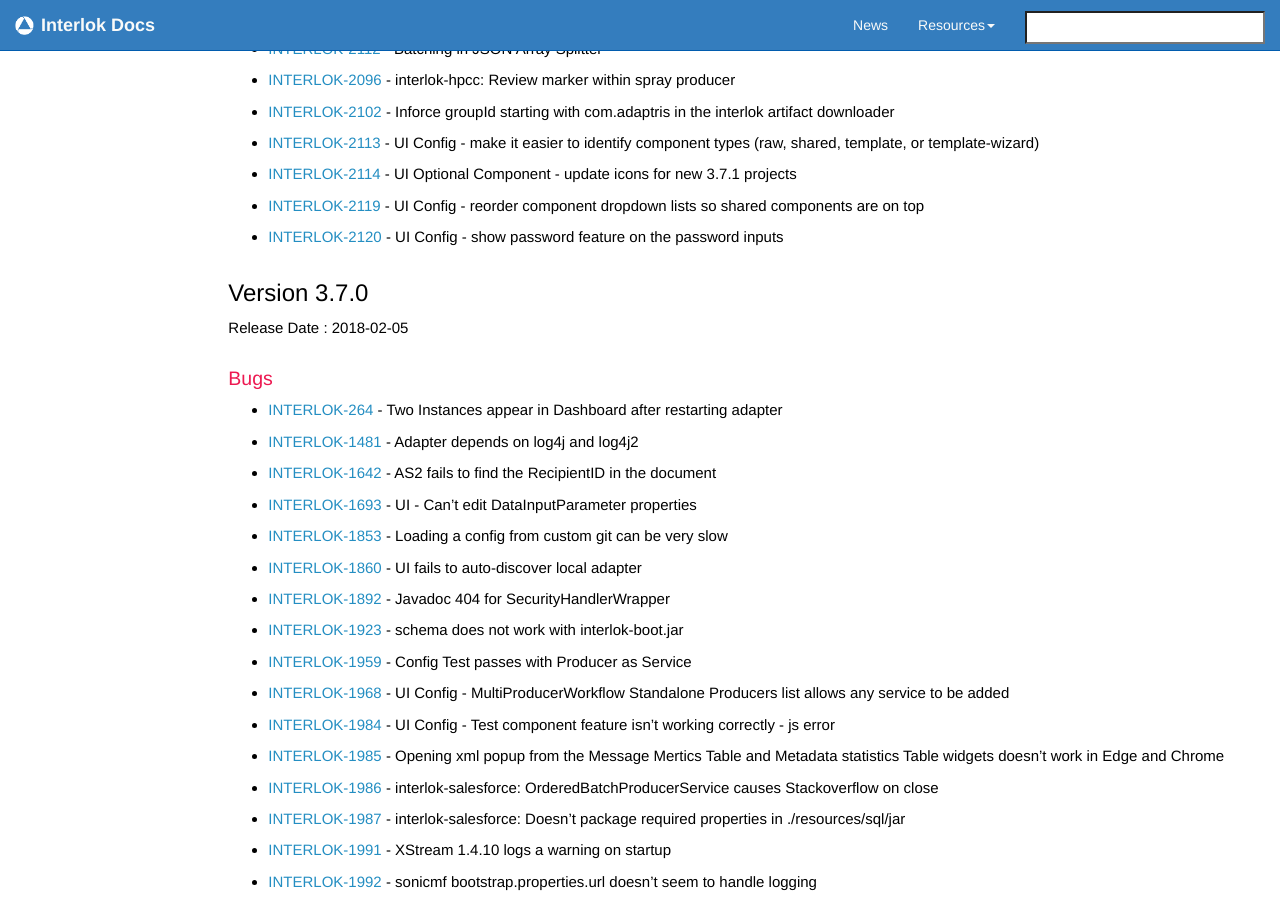
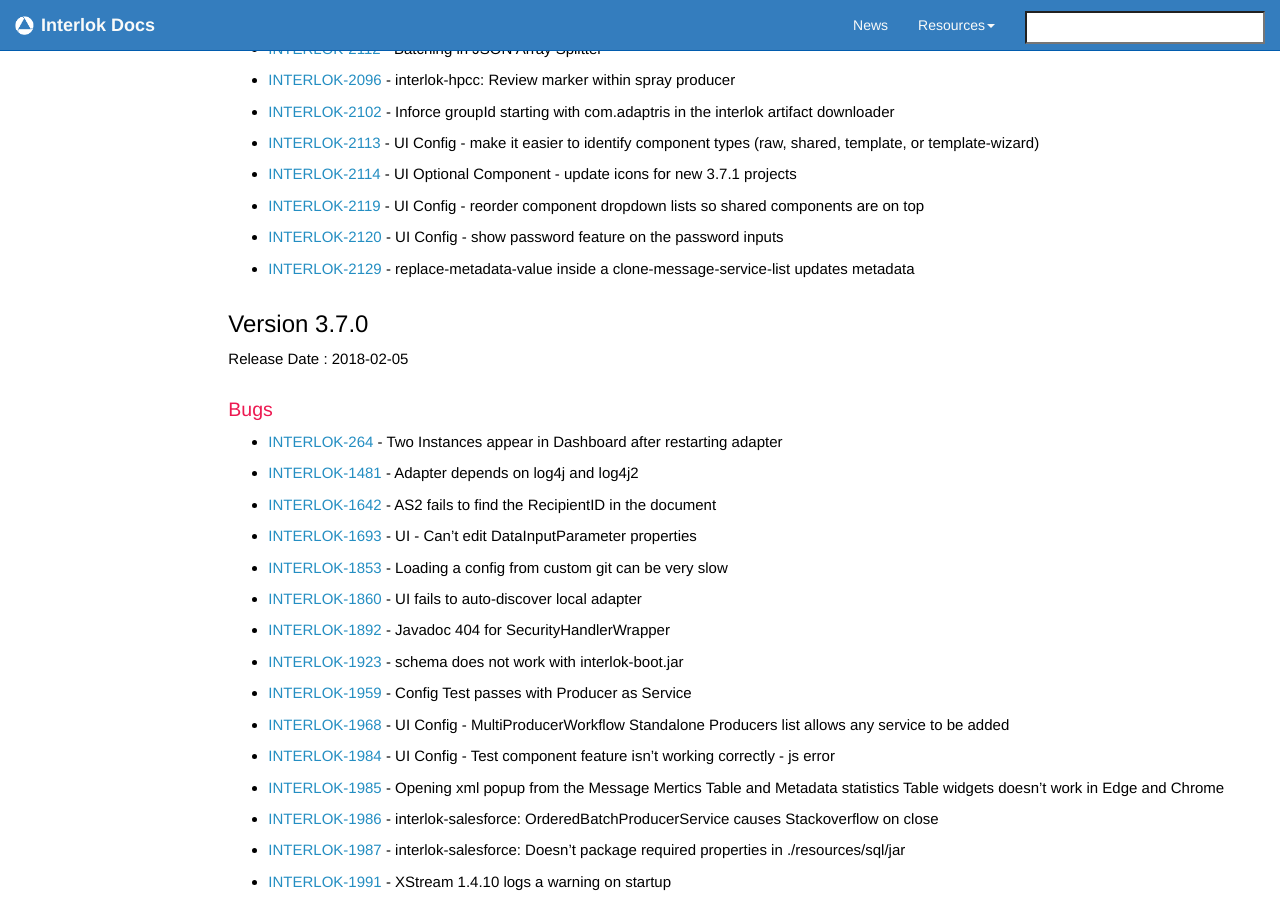
Before and after one commit to adaptris/interlok-docs-legacy, a Jekyll site: the page built from pages/adapter/changelog.md, in a window 1280 px wide and 900 px high, scrolled down 1375 px. Built offline with Jekyll 4.4.1, drawn with Linux system fonts in a browser that asks for light colours; nearby versions of some CDN libraries; comment, search, counter and statistics services are not loaded.

Commit message:
added more 3.7.1 release notes to change log

```diff
--- a/_includes/custom/release371.html
+++ b/_includes/custom/release371.html
@@ -46,3 +46,4 @@
  - [INTERLOK-2114](https://adaptris.atlassian.net/browse/INTERLOK-2114) - UI Optional Component - update icons for new 3.7.1 projects
  - [INTERLOK-2119](https://adaptris.atlassian.net/browse/INTERLOK-2119) - UI Config - reorder component dropdown lists so shared components are on top
  - [INTERLOK-2120](https://adaptris.atlassian.net/browse/INTERLOK-2120) - UI Config - show password feature on the password inputs
+ - [INTERLOK-2129](https://adaptris.atlassian.net/browse/INTERLOK-2129) - replace-metadata-value inside a clone-message-service-list updates metadata
```
